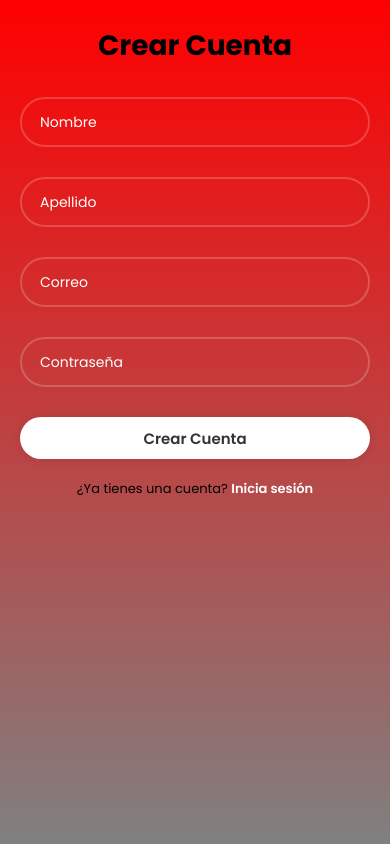
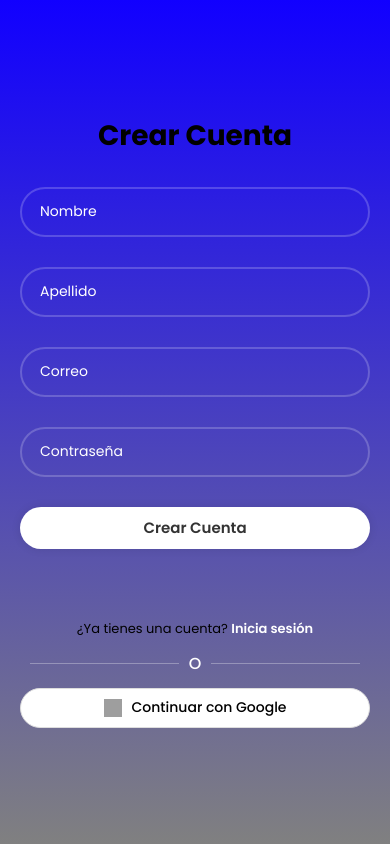
Before and after one commit to tetan47/proyecto-turismo, a PHP site: page /Formulario.html in a window 390 px wide. Run offline with PHP 8.4, Linux system fonts and the light colour scheme; grey boxes are pictures that could not be loaded.

Commit message:
Se agregó botón de Google con su correspondiente estilo responsive

```diff
--- a/Frontend/Formulario.html
+++ b/Frontend/Formulario.html
@@ -35,7 +35,13 @@
       <div class="registrar_link">
         <p>¿Ya tienes una cuenta? <a href="#">Inicia sesión</a></p>
       </div>
+      <div class="separador">
+        <hr><span>O</span><hr>
+      </div>
+      <button type="button" class="boton_google">
+        <img class="google_logo" src="https://upload.wikimedia.org/wikipedia/commons/thumb/c/c1/Google_%22G%22_logo.svg/768px-Google_%22G%22_logo.svg.png" alt="Google Logo">
+        <span>Continuar con Google</span>
+      </button>
     </div>
-
   </body>
 </html>
--- a/Frontend/estilo.css
+++ b/Frontend/estilo.css
@@ -27,10 +27,12 @@ body {
     margin-left: auto ;
     width: 35%;
     height: 100vh;
-    background: linear-gradient(red, grey);
+    background: linear-gradient(rgb(17, 0, 255), grey);
     backdrop-filter: blur(15px);
-    box-shadow: 0 0 10px rgba(0, 0, 0, 0.2);
     padding: 30px 90px;
+    display: flex;
+    flex-direction: column;
+    justify-content: center;
   }
 
   .contenedor h1 {
@@ -70,7 +72,7 @@ body {
     font-size: 20px;
   }
 
-.contenedor .crear_cuenta {
+.crear_cuenta {
     width: 100%;
     height: 45px;
     background: #fff;
@@ -87,7 +89,7 @@ body {
 .contenedor .registrar_link {
     text-align: center;
     font-size: 14px;
-    margin: 20px 0 15px;
+    margin: 70px 0 2px;
   }
 
 .contenedor .registrar_link p a {
@@ -96,9 +98,46 @@ body {
     font-weight: 600;
   }
 
-.wrapper .register-link p a:hover {
-    text-decoration: underline;
+.separador {
+  display: flex;
+  align-items: center;
+  justify-content: center;
+  margin: 10px 0 10px;
+  color: #fff;
+  font-weight: 500;
   }
+
+.separador hr {
+  flex: 1;
+  border: none;
+  border-top: 1px solid rgba(255, 255, 255, 0.3);
+  margin: 0 10px;
+  }
+
+.boton_google{
+  display: flex;
+  align-items: center;
+  justify-content: center;
+  margin: 2px 0;
+  gap: 10px;
+  width: 100%;
+  height: 45px;
+  background: #fff;
+  border: 1px solid #ddd;
+  border-radius: 40px;
+  cursor: pointer;
+  font-size: 16px;
+  font-weight: 500;
+  color: #000;
+  transition: background 0.3s ease;
+  }
+
+.google_logo{
+  width: 20px;
+  height: 20px;
+  }
+
+
 
 @media (max-width: 768px) {
   body {
@@ -137,4 +176,16 @@ body {
   .contenedor .registrar_link {
     font-size: 13px;
   }
+    .boton_google span {
+    font-size: 14px;
+  }
+
+  .boton_google {
+    height: 40px;
+  }
+
+  .google_logo {
+    width: 18px;
+    height: 18px;
+  }
 }
```
